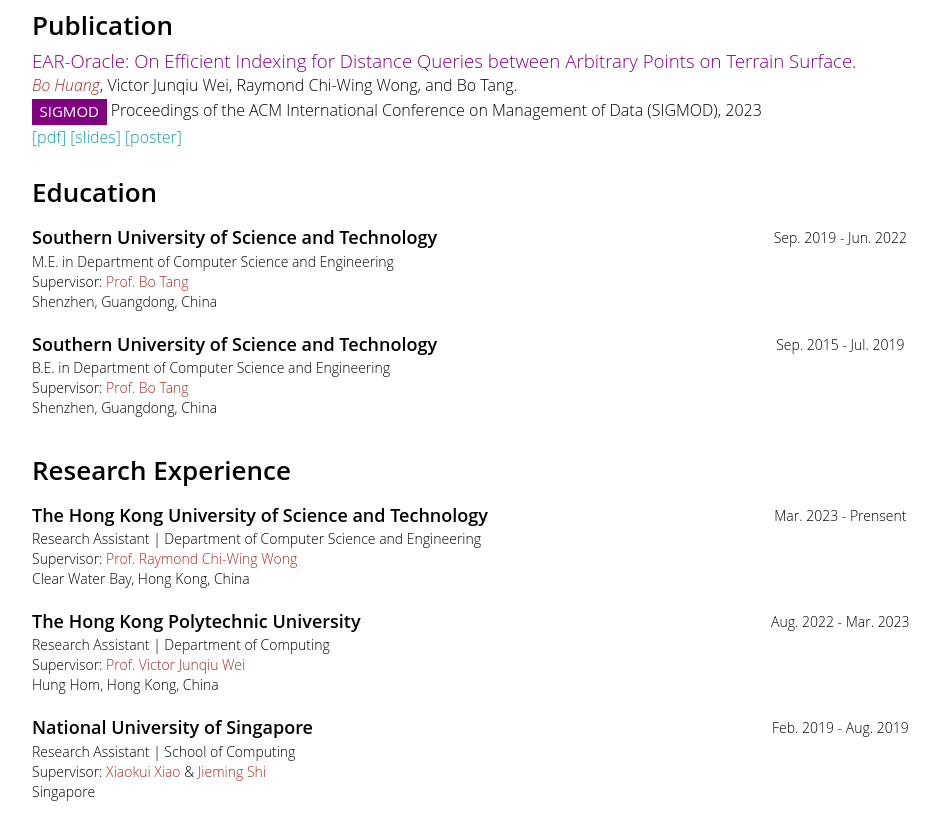
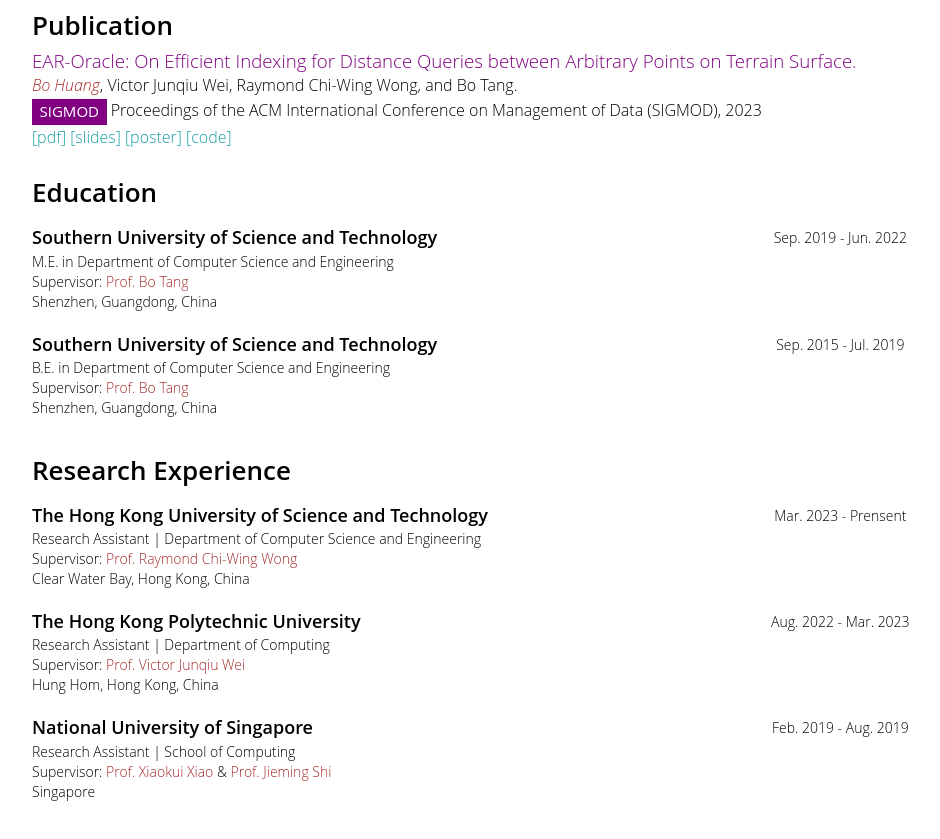
Before and after one commit to ItakEjgo/ItakEjgo.github.io, a plain HTML site: page index.html in a window 1280 px wide. Shown: the part 581-1420 px from the top of the page, without its empty margins (123-1063 px from the left). Drawn offline with Linux system fonts and the light colour scheme.

Commit message:
update code link

```diff
--- a/index.html
+++ b/index.html
@@ -156,6 +156,7 @@ The Hong Kong University of Science and Technology (HKUST)</div>
   <a href="static/pubs/EAR-Oracle.pdf"><span class="resource">[pdf]</span></a>
   <a href="static/slides/EAR-Oracle-slides.pdf"><span class="resource">[slides]</span></a>
   <a href="static/poster/EAR-Oracle-poster.pdf"><span class="resource">[poster]</span></a></a>
+  <a href="https://github.com/ItakEjgo/weighted_distance_oracle"><span class="resource">[code]</span></a></a>
 </div>
 </div>
 </div>
@@ -274,7 +275,7 @@ The Hong Kong University of Science and Technology (HKUST)</div>
 <div class="info">
 <div>Research Assistant | School of Computing</div>
 <!-- <div>GPA: 4.0/4.0</div> -->
-<div>Supervisor: <a style="color: brown;" href="https://www.comp.nus.edu.sg/~xiaoxk/">Xiaokui Xiao</a> & <a style="color: brown;" href="https://www4.comp.polyu.edu.hk/~jiemshi/">Jieming Shi</a></div>
+<div>Supervisor: <a style="color: brown;" href="https://www.comp.nus.edu.sg/~xiaoxk/">Prof. Xiaokui Xiao</a> & <a style="color: brown;" href="https://www4.comp.polyu.edu.hk/~jiemshi/">Prof. Jieming Shi</a></div>
 <div style="color: black;" class="location">Singapore</div>
 </div>
 </div>
@@ -284,6 +285,8 @@ The Hong Kong University of Science and Technology (HKUST)</div>
 </div>
 </div>
 </div>
+
+<!-- <a style="margin: auto; width: 50%;" href="https://info.flagcounter.com/cxhE"><img src="https://s01.flagcounter.com/count2/cxhE/bg_FFFFFF/txt_000000/border_CCCCCC/columns_3/maxflags_15/viewers_0/labels_1/pageviews_1/flags_0/percent_0/" alt="Flag Counter" border="0"></a> -->
 
 <!-- <div class="row align-items-center section-item">
 
```
Also changed, not shown: 2 other files.
